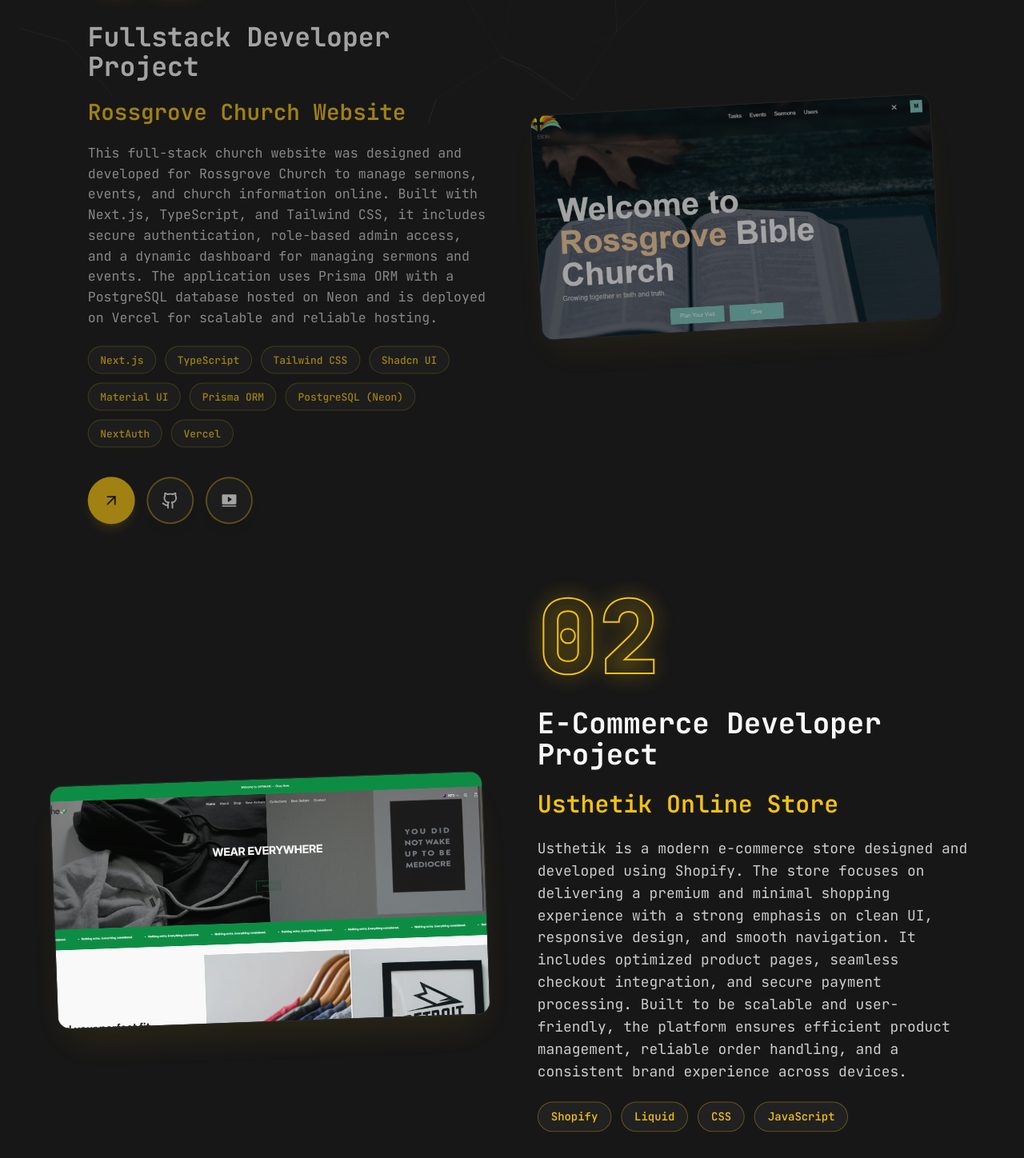
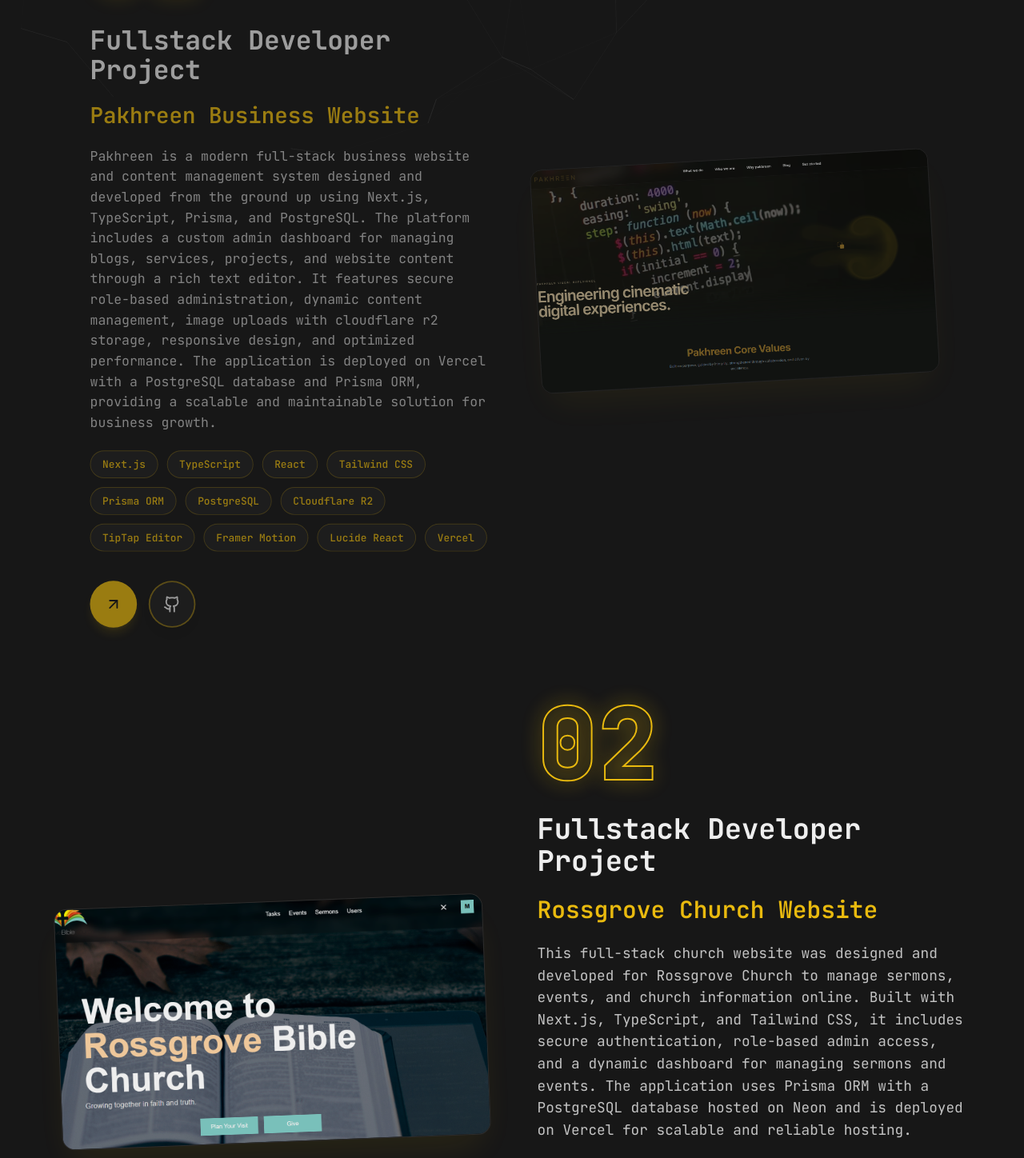
Before and after one commit to marktmng/mark-portfolio, a Next.js app: page /projects in a window 1280 px wide. Shown: the part 580-2028 px from the top of the page at 80% size. Built offline with nearby package versions, Linux system fonts and the light colour scheme; no server answers.

Commit message:
added new project on list

```diff
--- a/app/projects/page.jsx
+++ b/app/projects/page.jsx
@@ -9,6 +9,32 @@ import { PiVideoFill } from "react-icons/pi";
 const projects = [
   {
     num: "01",
+    category: "Fullstack Developer",
+    title: "Pakhreen Business Website",
+    description:
+      "Pakhreen is a modern full-stack business website and content management system designed and developed from the ground up using Next.js, TypeScript, Prisma, and PostgreSQL. The platform includes a custom admin dashboard for managing blogs, services, projects, and website content through a rich text editor. It features secure role-based administration, dynamic content management, image uploads with cloudflare r2 storage, responsive design, and optimized performance. The application is deployed on Vercel with a PostgreSQL database and Prisma ORM, providing a scalable and maintainable solution for business growth.",
+    stack: [
+      { name: "Next.js" },
+      { name: "TypeScript" },
+      { name: "React" },
+      { name: "Tailwind CSS" },
+      { name: "Prisma ORM" },
+      { name: "PostgreSQL" },
+      { name: "Cloudflare R2" },
+      { name: "TipTap Editor" },
+      { name: "Framer Motion" },
+      { name: "Lucide React" },
+      { name: "Vercel" },
+    ],
+    image: "/assets/work/pakhreen.png",
+    live: "https://pakhrin.vercel.app",
+    github: {
+      full: "https://github.com/marktmng/pakhrin.git",
+    },
+    // demo: "/assets/videos/pakhreen-demo.mp4",
+  },
+  {
+    num: "02",
     category: "Fullstack Developer",
     title: "Rossgrove Church Website",
     description:
@@ -32,7 +58,7 @@ const projects = [
     demo: "/assets/videos/rossgrove-video.mp4",
   },
   {
-    num: "02",
+    num: "03",
     category: "E-commerce Developer",
     title: "Usthetik Online Store",
     description:
@@ -47,7 +73,7 @@ const projects = [
     live: "https://usthetik.com",
   },
   {
-    num: "03",
+    num: "04",
     category: "Fullstack Developer",
     title: "Handi-Hub Web App",
     description:
@@ -71,7 +97,7 @@ const projects = [
     demo: "/assets/videos/handi-hub.mp4",
   },
   {
-    num: "04",
+    num: "05",
     category: "Software Developer",
     title: "Infinite Cloud Service",
     description:
@@ -94,7 +120,7 @@ const projects = [
     // demo: "",
   },
   {
-    num: "05",
+    num: "06",
     category: "Frontend Developer",
     title: "Scheduler Web App",
     description:
@@ -106,7 +132,7 @@ const projects = [
     demo: "/assets/videos/scheduler.mp4",
   },
   {
-    num: "06",
+    num: "07",
     category: "Software Developer",
     title: "E-commerce Web App",
     description:
@@ -120,7 +146,7 @@ const projects = [
     // demo: "",
   },
   {
-    num: "07",
+    num: "08",
     category: "Software Developer",
     title: "Desktop App",
     description:
```
Also changed, not shown: public/assets/work/pakhreen.png (added).
